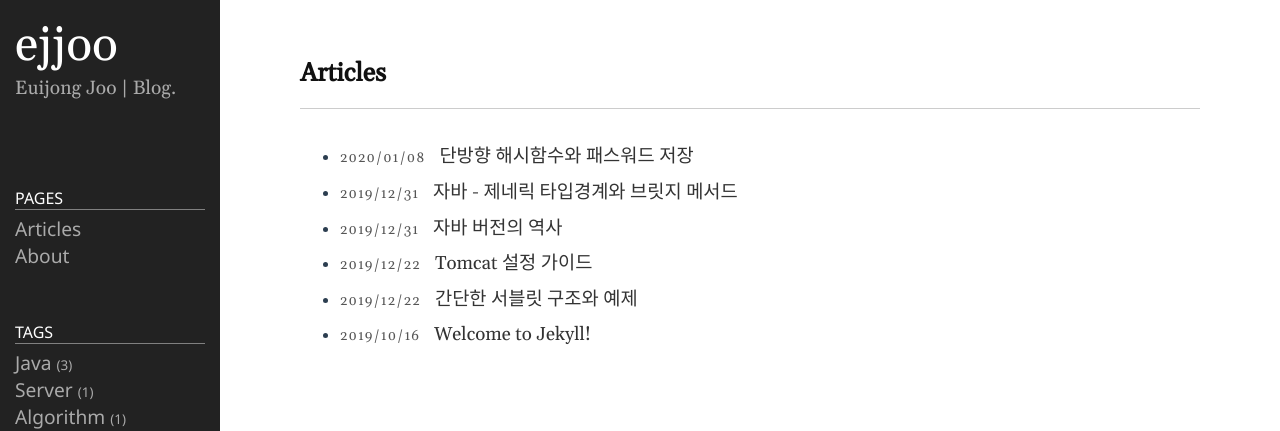
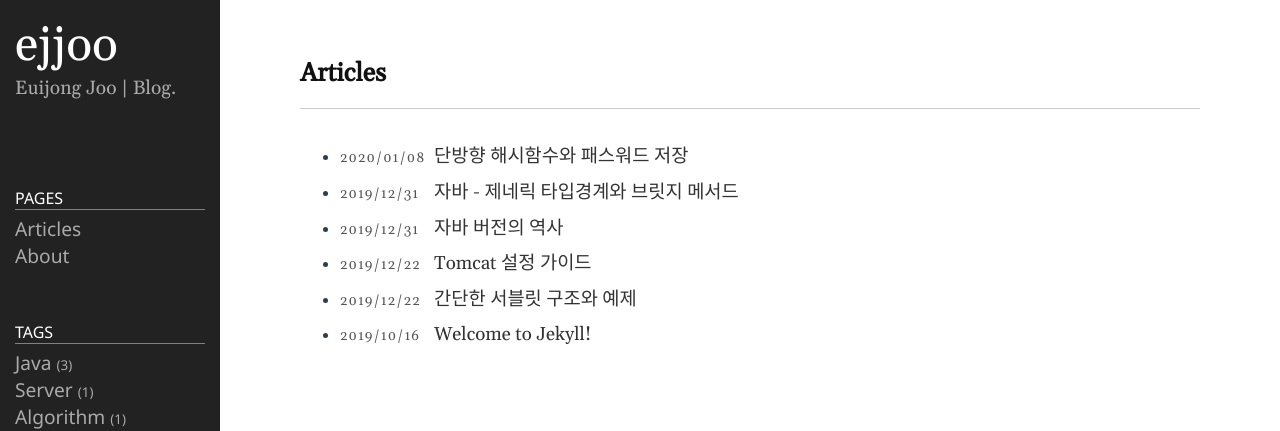
Before and after one commit to ejjoo/ejjoo.github.io, a Jekyll site: the page built from index.markdown, in a window 1280 px wide. Shown: the top 431 px of the page. Built offline with Jekyll 4.4.1, drawn with Linux system fonts in a browser that asks for light colours.

Commit message:
post-date style has fixed width

```diff
--- a/public/css/style.css
+++ b/public/css/style.css
@@ -154,13 +154,6 @@ a.nav-item:hover { color: #777; }
 .post-list > li {
 }
 
-span.post-date {
-	text-transform: uppercase;
-	font-size: 80%;
-	color: #555;
-	letter-spacing: 1px;
-}
-
 .post-link {
 	margin-left: 10px;
 	font-size: 110%;
@@ -275,7 +268,12 @@ header.home {
 }
 
 .post-date {
+	text-transform: uppercase;
+	color: #555;
+	letter-spacing: 1px;
 	font-size: 0.8em;
+	display: inline-block;
+	width: 80px;
 }
 
 .author .author-image {
```
